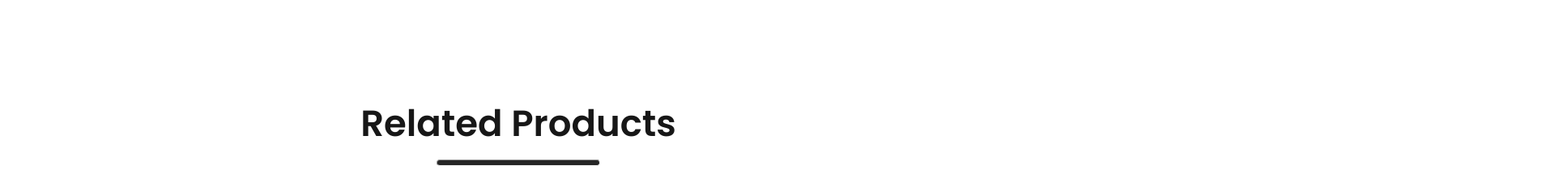
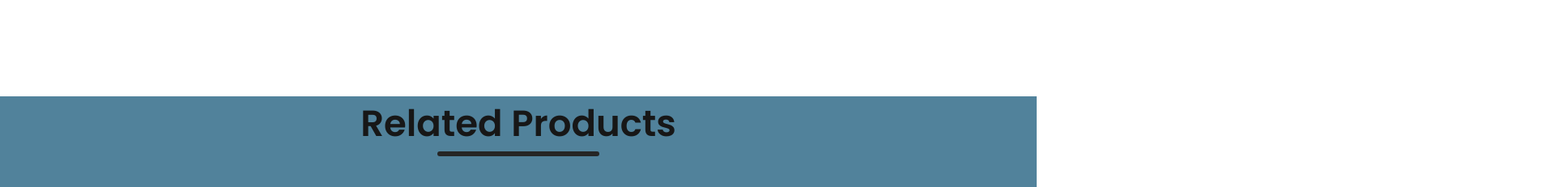
Before and after one commit to Rahulboro/mernEcommerce, a React (Create React App) app: page /product/1 in a window 1280 px wide. Shown: the part 1586-1817 px from the top of the page at 81% size, 1920 px wide, since content can reach past the window. Built offline with nearby package versions, Linux system fonts and the light colour scheme; a web font is replaced by a local one.

Commit message:
"Updated CSS and JSX for RelatedProducts component: added new styles and restructured HTML elements"

```diff
--- a/src/Componects/RelatedProducts/RelatedProducts.css
+++ b/src/Componects/RelatedProducts/RelatedProducts.css
@@ -1,9 +1,24 @@
 .relatedproduct{
+    background: #51829B;
     display: flex;
     flex-direction: column;
+    justify-content: center;
     align-items: center;
-    gap: 10px;
-    height: 90vh;
+    padding-bottom: 50px;
+
+}
+.relatedproduct-container{
+    width: 100%;
+    display: flex;
+    justify-content: center;
+    flex-direction: column;
+    align-items: center;
+}
+.relatedproduct-item-container{
+    display: flex;
+    width: 100vw;
+    overflow-x: auto;
+
 }
 .relatedproduct h1{
     font-size: 45px;
@@ -15,6 +30,7 @@
     height: 6px;
     border-radius: 1em;
     background: #252525;
+    border: none;
 }
 .relatedproduct-item{
     margin-top: 40px;
--- a/src/Componects/RelatedProducts/RelatedProducts.jsx
+++ b/src/Componects/RelatedProducts/RelatedProducts.jsx
@@ -5,8 +5,11 @@ import Item from "../Item/Item";
 const RelatedProducts = () => {
   return (
     <div className="relatedproduct">
+      <div className="relatedproduct-container">
         <h1>Related Products</h1>
         <hr />
+      </div>
+      <div className="relatedproduct-item-container">
         <div className="relatedproduct-item">
           {all_product.map((item, i) => {
             return (
@@ -22,6 +25,7 @@ const RelatedProducts = () => {
           })}
         </div>
       </div>
+    </div>
   );
 };
 
```
Lines whose indentation alone changed are shown as unchanged.
